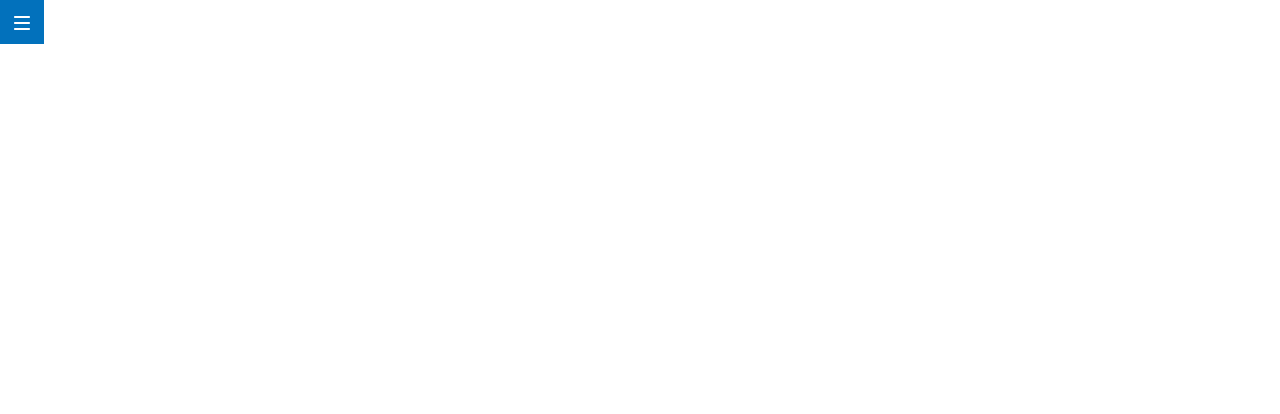
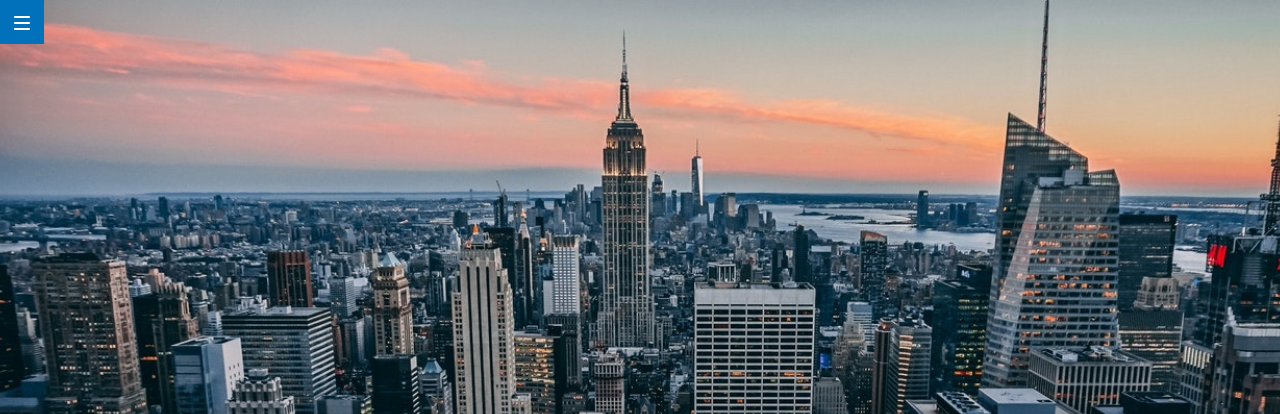
Before and after one commit to Adalab/modulo-1-evaluacion-final-mariarguezp, a website: page docs/index.html in a window 1280 px wide. Shown: the top 414 px of the page. Drawn offline with nearby package versions, Linux system fonts and the light colour scheme; files that its build step writes are made by us from their sources; the site is published under a folder, as on GitHub Pages, so addresses that start at the root find nothing; files whose address does not match are found by name.

Commit message:
change img src

```diff
--- a/src/scss/layout/_header.scss
+++ b/src/scss/layout/_header.scss
@@ -1,7 +1,7 @@
 .header {
   width: 100%;
   height: 100vh;
-  background-image: url("/assets/images/cover.jpg");
+  background-image: url("./assets/images/cover.jpg");
   background-size: cover;
   background-position: center;
 
```
Also changed, not shown: public/assets/css/main.css, 1 other file.
